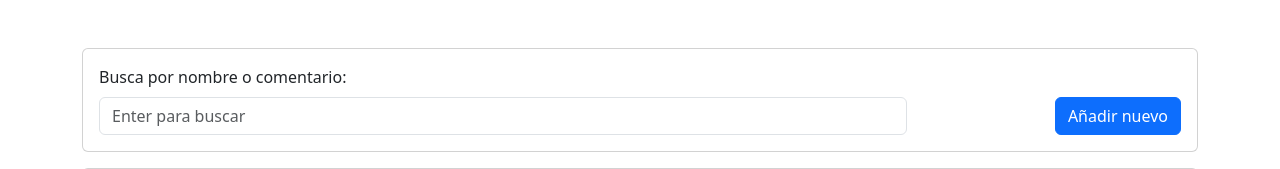
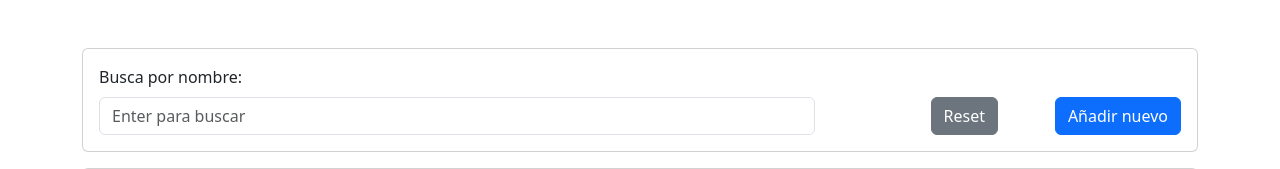
Before and after one commit to jpasao/listacompraWebview, a Django app: template lista/templates/meal/meal_list.html in a window 1280 px wide. Shown: the part 57-226 px from the top of the page. Run offline with Django 5.2, Linux system fonts and the light colour scheme; the template is opened without the code that fills it: values that come from a table or form of the project are taken from there, others are empty; some libraries are stand-ins or nearby versions.

Commit message:
Add reset button and fix search

```diff
--- a/lista/forms/meal_forms.py
+++ b/lista/forms/meal_forms.py
@@ -4,7 +4,7 @@ from ..models import Meal
 
 class FilterMealForm(forms.ModelForm):
     search = forms.CharField(
-        label='Busca por nombre o comentario',
+        label='Busca por nombre',
         required=False,
         widget=forms.TextInput(attrs={'placeholder': 'Enter para buscar'}))
     class Meta:
--- a/lista/templates/meal/meal_list.html
+++ b/lista/templates/meal/meal_list.html
@@ -4,16 +4,19 @@
 <div class="card">
     <div class="card-body">
         <div class="row g-3">
-            <div class="col-9">
-                <form method="GET">
+            <div class="col-8">
+                <form method="GET" name="searchForm">
                     {% csrf_token %}
                     <label for="{{ form.search.id_for_label }}" class="form-label">{{ form.search.label_tag }}</label>
-                    <input type="text" class="form-control" id="{{ form.search.id_for_label }}"
-                        placeholder="Enter para buscar">
+                    <input type="text" class="form-control" id="{{ form.search.id_for_label }}" name="{{ form.search.html_name }}"
+                    placeholder="Enter para buscar">
                     {{ form.search.errors }}
                 </form>
             </div>
-            <div class="col-3 d-flex justify-content-end">
+            <div class="col-2 d-flex justify-content-end">
+                <input type="reset" class="btn btn-secondary align-self-end" onclick="document.searchForm.submit()">
+            </div>
+            <div class="col-2 d-flex justify-content-end">
                 <a class="btn btn-primary align-self-end" href="{% url 'meal_new' %}">Añadir nuevo</a>
             </div>
         </div>
--- a/lista/views/meal_views.py
+++ b/lista/views/meal_views.py
@@ -19,6 +19,7 @@ def meal_list(request):
         if search:
             lunches = lunches.filter(name__icontains=search)
             dinners = dinners.filter(name__icontains=search)
+            possible_meals = possible_meals.filter(name__icontains=search)
 
     return render(
         request,
```
Also changed, not shown: lista/templates/ingredient/ingredient_list.html (+7 -4 lines).
